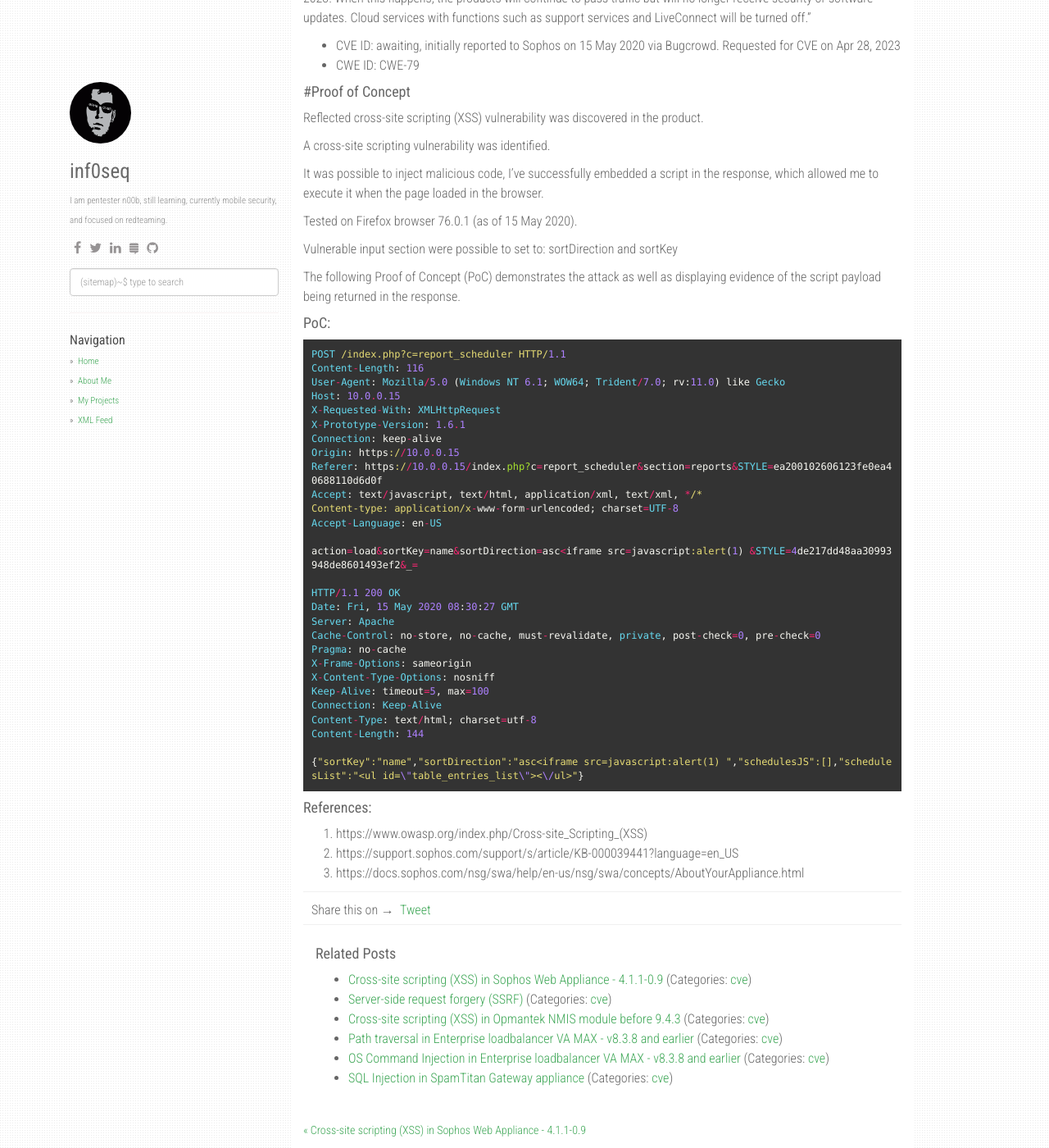
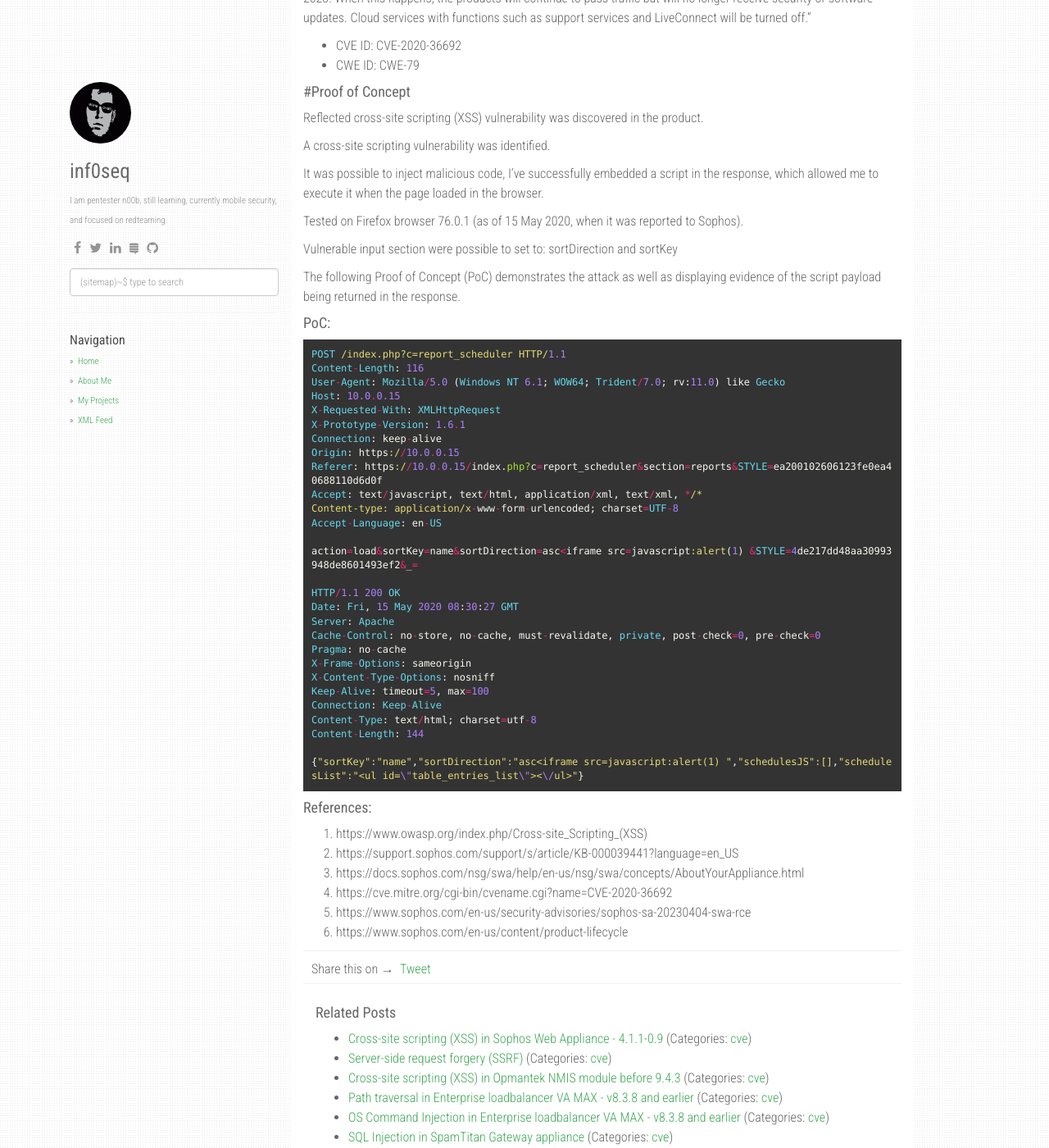
Before and after one commit to inf0seq/inf0seq.github.io, a Jekyll site: the page built from _posts/2023-04-30-CVE-2020-36692-Cross-site scripting (XSS) in Sophos Web Appliance - v4.3.10.md, in a window 1280 px wide and 1400 px high, scrolled down 311 px. Shown: the whole window at 82% size. Built offline with Jekyll 4.4.1, drawn with Linux system fonts in a browser that asks for light colours; nearby versions of some CDN libraries; comment, search, counter and statistics services are not loaded; some of the changed text lies outside the part shown.

Commit message:
Update and rename 2023-04-30-Cross-site scripting (XSS) in Sophos Web Appliance - v4.3.10.md to 2023-04-30-CVE-2020-36692-Cross-site scripting (XSS) in Sophos Web Appliance - v4.3.10.md

```diff
--- a/_posts/2023-04-30-Cross-site scripting (XSS) in Sophos Web Appliance - v4.3.10.md
+++ b/_posts/2023-04-30-CVE-2020-36692-Cross-site scripting (XSS) in Sophos Web Appliance - v4.3.10.md
@@ -16,7 +16,7 @@ The Sophos Web Appliance is designed to function as a web proxy that provides HT
 
 "Sophos Web Appliance (SWA) and Sophos Management Appliance (SMA) will reach End of Life (EOL) on 20 July 2023. When this happens, the products will continue to pass traffic but will no longer receive security or software updates. Cloud services with functions such as support services and LiveConnect will be turned off."
 
-* CVE ID: awaiting, initially reported to Sophos on 15 May 2020 via Bugcrowd. Requested for CVE on Apr 28, 2023
+* CVE ID: CVE-2020-36692
 * CWE ID: CWE-79
 
 #### #Proof of Concept
@@ -27,7 +27,7 @@ A cross-site scripting vulnerability was identified.
 
 It was possible to inject malicious code, I've successfully embedded a script in the response, which allowed me to execute it when the page loaded in the browser.
 
-Tested on Firefox browser 76.0.1 (as of 15 May 2020).
+Tested on Firefox browser 76.0.1 (as of 15 May 2020, when it was reported to Sophos).
 
 Vulnerable input section were possible to set to:
 sortDirection and sortKey
```
Also changed, not shown: other parts of _posts/2023-04-30-CVE-2020-36692-Cross-site scripting (XSS) in Sophos Web Appliance - v4.3.10.md (+3 -0 lines).
